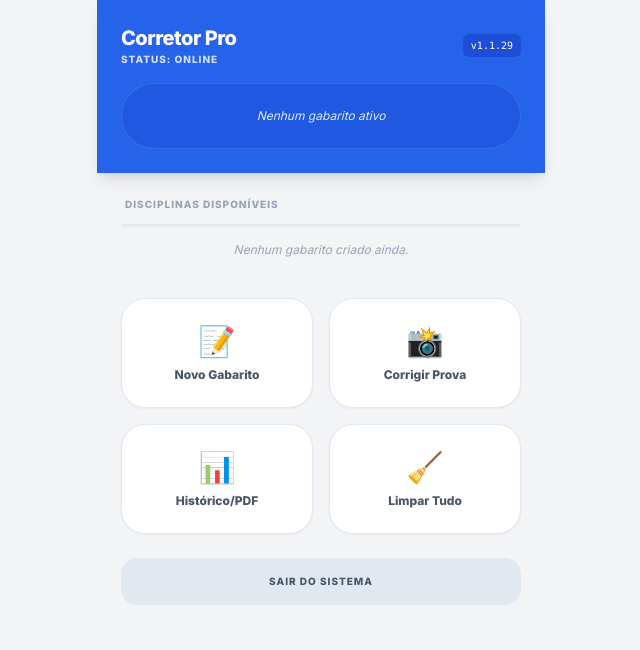
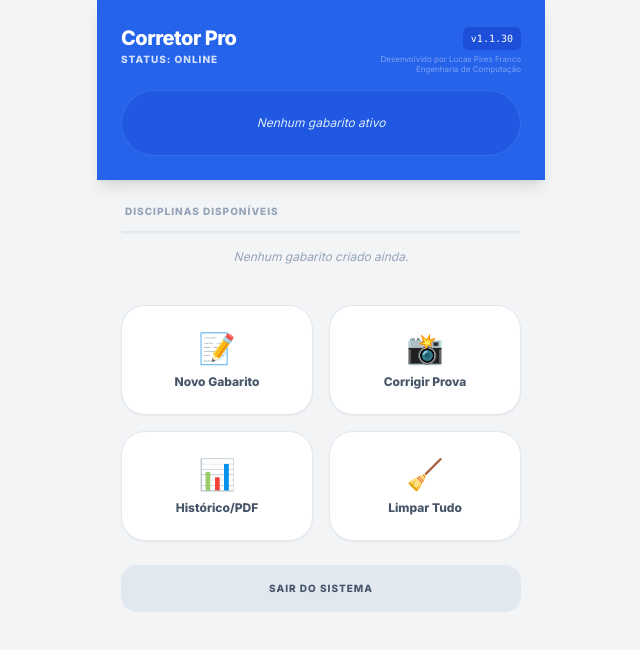
Before and after one commit to LucasFranco762/corretor-pro, a plain HTML site: page index.html in a window 1280 px wide. Shown: the whole page, without its empty margins (319-959 px from the left). Drawn offline with nearby package versions, Linux system fonts and the light colour scheme.

Commit message:
Atualização de versão

```diff
--- a/index.html
+++ b/index.html
@@ -1,14 +1,14 @@
 <!--
-    Versão: 1.1.29
+    Versão: 1.1.30
     Descrição: Aplicação completa de correção de provas (OCR + Manual).
-    Ajustes: Interatividade visual nos modos de correção e rótulo detalhado no cabeçalho.
+    Ajustes: Inclusão de créditos de desenvolvimento no cabeçalho.
 -->
 <!DOCTYPE html>
 <html lang="pt-pt">
 <head>
     <meta charset="UTF-8">
     <meta name="viewport" content="width=device-width, initial-scale=1.0, maximum-scale=1.0, user-scalable=no">
-    <title>Corretor Pro v1.1.29</title>
+    <title>Corretor Pro v1.1.30</title>
     <script src="https://cdn.tailwindcss.com"></script>
     <script src="https://cdnjs.cloudflare.com/ajax/libs/jspdf/2.5.1/jspdf.umd.min.js"></script>
     <script src="https://cdnjs.cloudflare.com/ajax/libs/jspdf-autotable/3.5.28/jspdf.plugin.autotable.min.js"></script>
@@ -69,12 +69,15 @@
     <div id="app" class="max-w-md mx-auto min-h-screen flex flex-col">
         <!-- CABEÇALHO -->
         <header id="main-header" class="bg-blue-600 text-white p-6 shadow-lg">
-            <div class="flex justify-between items-center mb-4">
+            <div class="flex justify-between items-start mb-4">
                 <div>
                     <h1 class="text-xl font-black tracking-tight">Corretor Pro</h1>
                     <p class="text-[10px] opacity-80 font-bold uppercase tracking-widest" id="header-status">Status: Online</p>
                 </div>
-                <span class="text-[10px] bg-blue-700 px-2 py-1 rounded-md font-mono">v1.1.29</span>
+                <div class="text-right">
+                    <span class="text-[10px] bg-blue-700 px-2 py-1 rounded-md font-mono inline-block mb-1">v1.1.30</span>
+                    <p class="text-[8px] opacity-40 leading-tight font-medium">Desenvolvido por Lucas Pires Franco<br>Engenharia de Computação</p>
+                </div>
             </div>
 
             <!-- Painel de Gabarito Ativo -->
@@ -316,7 +319,7 @@
             document.getElementById('ocr-student-name').value = "";
             state.manualAnswers = new Array(state.setup.qCount).fill('');
             renderManualQuestions();
-            setCorrectionMode('auto'); // Reset para auto ao entrar
+            setCorrectionMode('auto');
             navigate('camera');
             initOCR();
         }
```
